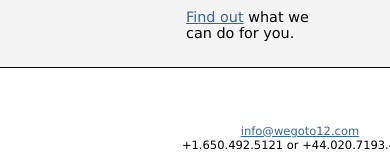
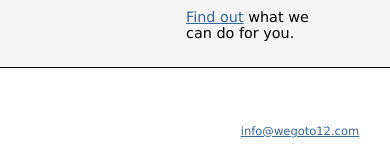
Before and after one commit to dbgrandi/wegoto12.github.com, a plain HTML site: page index.html in a window 390 px wide. Shown: the part 760-922 px from the top of the page. Drawn offline with Linux system fonts and the light colour scheme.

Commit message:
removed my phone number, just email me

```diff
--- a/index.html
+++ b/index.html
@@ -31,7 +31,6 @@
 			<p>
 				<a href="mailto:info@wegoto12.com">info@wegoto12.com</a>
 				<br/>
-				+1.650.492.5121 or +44.020.7193.4561
 			</p>
 		</div>
 
```
